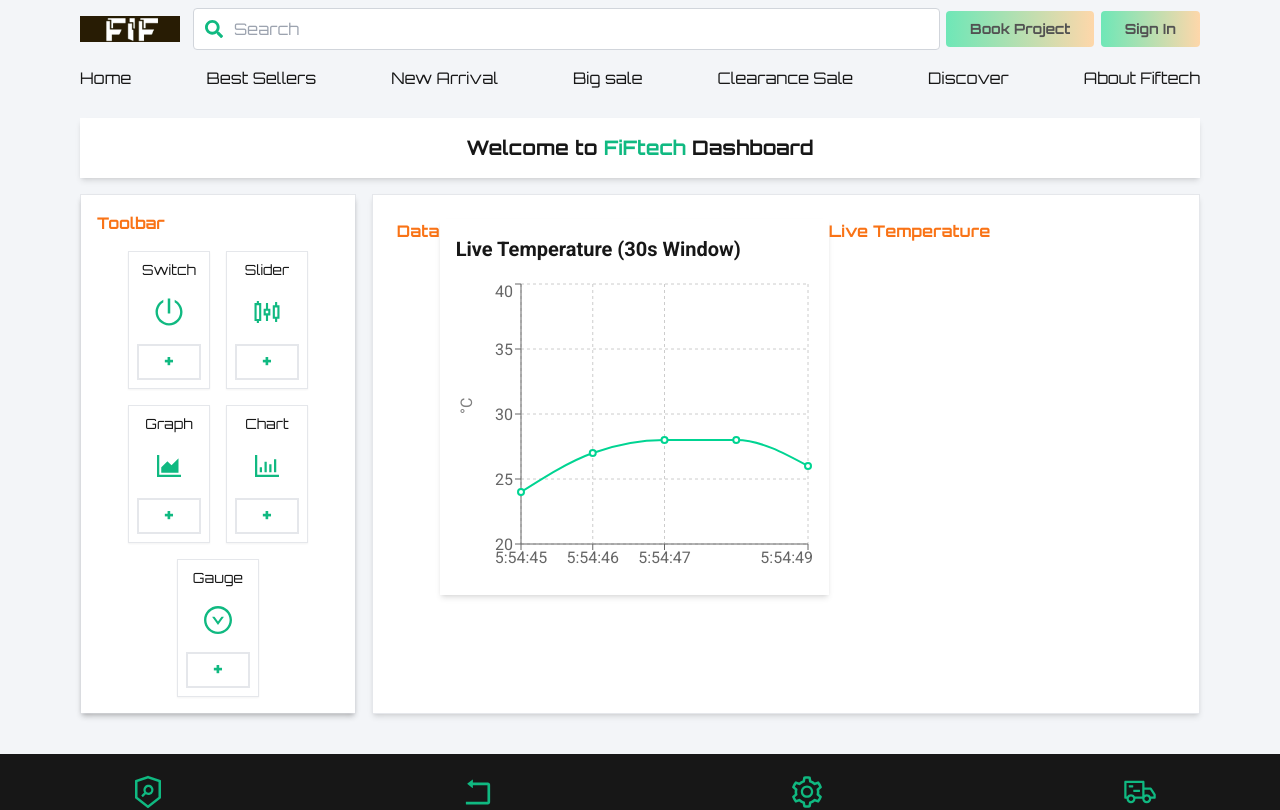
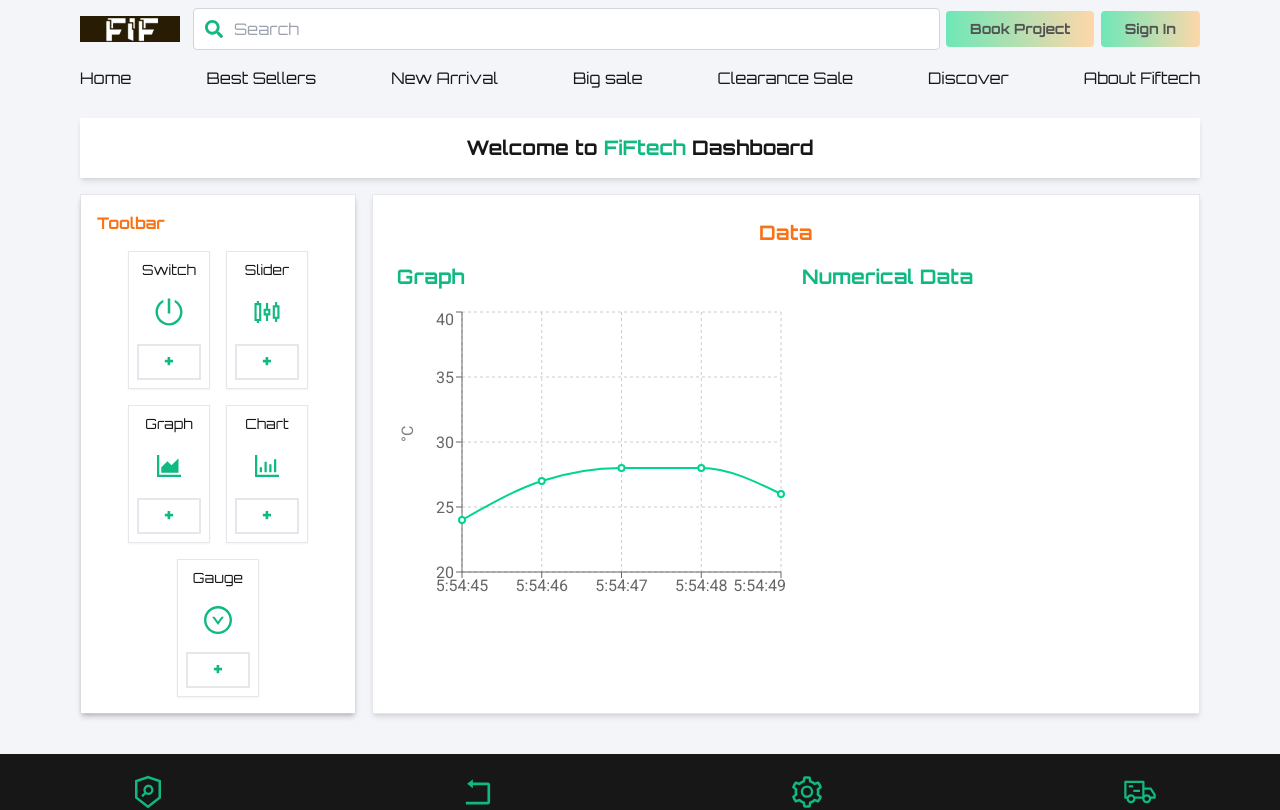
Before and after one commit to Shihab221/firefly, a Next.js app: page /projectdashboard in a window 1280 px wide. Shown: the top 810 px of the page. Built offline with nearby package versions, Linux system fonts and the light colour scheme.

Commit message:
prokjectdashboard fix

```diff
--- a/app/(main)/projectdashboard/page.tsx
+++ b/app/(main)/projectdashboard/page.tsx
@@ -10,14 +10,16 @@ const page = () => {
             <div className=' w-full sm:w-1/4 border shadow-md mx-auto'>
                 <Toolbar />
             </div>
-            <div className='bg-white w-full sm:w-3/4 border p-6 shadow-md mx-auto flex flex-col sm:flex-row'>
-                <h4 className='font-orbitron font-bold text-orange-500 mb-4'>Data</h4>
-                <div className='w-full sm:w-1/2'>
-                    <Graph />
-                </div>
-                <div>
-                    <h4 className='font-orbitron font-bold text-orange-500 mb-4'>Live Temperature</h4>
+            <div className='bg-white w-full sm:w-3/4 border p-6 shadow-md mx-auto flex flex-col '>
+                <h4 className='font-orbitron font-bold text-orange-500 mb-4 text-xl text-center'>Data</h4>
+                <div className='flex flex-col sm:flex-row gap-4'>
+                    <div className='w-full sm:w-1/2'>
+                        <Graph />
+                    </div>
+                    <div>
+                        <h4 className='font-orbitron font-bold text-emerald-500 text-xl mb-4'>Numerical Data</h4>
 
+                    </div>
                 </div>
             </div>
 
--- a/components/Graph.tsx
+++ b/components/Graph.tsx
@@ -24,9 +24,9 @@ export default function LiveTempChart() {
   }, []);
 
   return (
-    <div className="flex shadow-md p-4">
+    <div className="flex ">
       <div className="bg-white rounded-xl  w-full ">
-        <h2 className="text-xl font-semibold mb-4">Live Temperature (30s Window)</h2>
+        <h2 className="text-xl font-semibold mb-4 font-orbitron text-emerald-500">Graph </h2>
         <ResponsiveContainer width="100%" height={300}>
           <LineChart data={data}>
             <CartesianGrid strokeDasharray="3 3" />
--- a/components/Toolbar.tsx
+++ b/components/Toolbar.tsx
@@ -21,7 +21,8 @@ const Tools = [
     {
         name: 'Gauge',
         icon: AiOutlineDownCircle,
-    }
+    },
+
 ]
 const Toolbar = () => {
   return (
```
